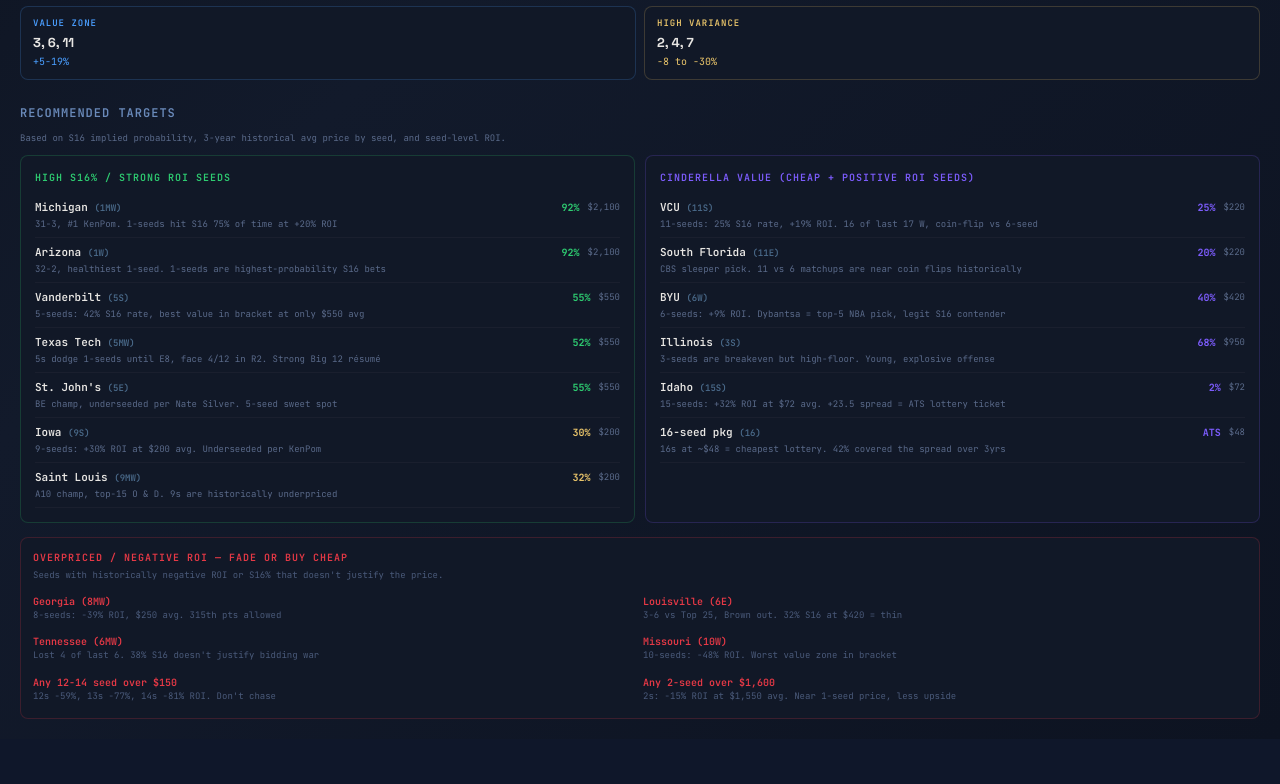
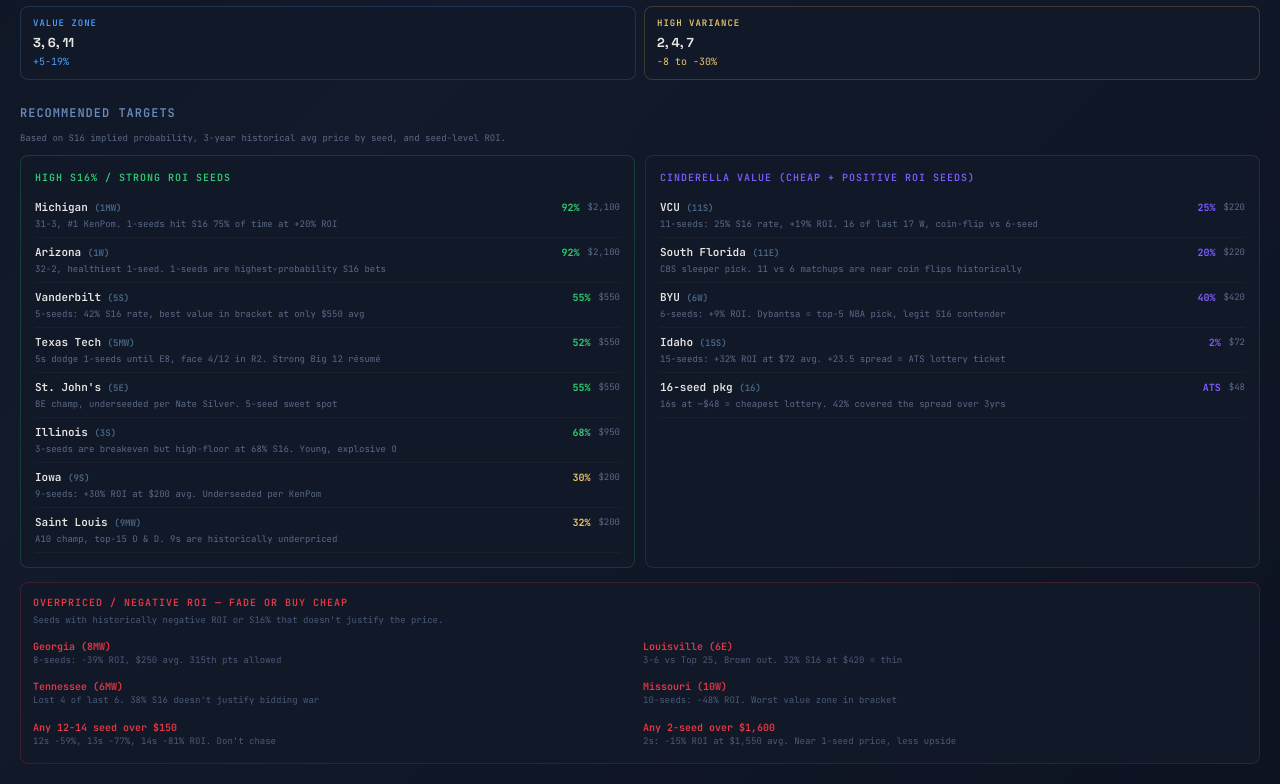
Before and after one commit to bswike/bpl, a React (Vite) app in the folder fpl-dashboard/: page /calcutta in a window 1280 px wide. Shown: the part 1138-1922 px from the top of the page. Before the commit the page ends 1877 px from the top, so only its background shows below. Built offline with nearby package versions, Linux system fonts and the light colour scheme.

Commit message:
more bug fix

```diff
--- a/fpl-dashboard/src/components/Calcutta.jsx
+++ b/fpl-dashboard/src/components/Calcutta.jsx
@@ -1892,6 +1892,7 @@ function AuctionPrep() {
               { t: "Vanderbilt", s: "5S", s16: "55%", avg: "$550", roi: "+18%", why: "5-seeds: 42% S16 rate, best value in bracket at only $550 avg" },
               { t: "Texas Tech", s: "5MW", s16: "52%", avg: "$550", roi: "+18%", why: "5s dodge 1-seeds until E8, face 4/12 in R2. Strong Big 12 résumé" },
               { t: "St. John's", s: "5E", s16: "55%", avg: "$550", roi: "+18%", why: "BE champ, underseeded per Nate Silver. 5-seed sweet spot" },
+              { t: "Illinois", s: "3S", s16: "68%", avg: "$950", roi: "+2%", why: "3-seeds are breakeven but high-floor at 68% S16. Young, explosive O" },
               { t: "Iowa", s: "9S", s16: "30%", avg: "$200", roi: "+30%", why: "9-seeds: +30% ROI at $200 avg. Underseeded per KenPom" },
               { t: "Saint Louis", s: "9MW", s16: "32%", avg: "$200", roi: "+30%", why: "A10 champ, top-15 O & D. 9s are historically underpriced" },
             ].map((pick, i) => (
@@ -1913,7 +1914,6 @@ function AuctionPrep() {
               { t: "VCU", s: "11S", s16: "25%", avg: "$220", roi: "+19%", why: "11-seeds: 25% S16 rate, +19% ROI. 16 of last 17 W, coin-flip vs 6-seed" },
               { t: "South Florida", s: "11E", s16: "20%", avg: "$220", roi: "+19%", why: "CBS sleeper pick. 11 vs 6 matchups are near coin flips historically" },
               { t: "BYU", s: "6W", s16: "40%", avg: "$420", roi: "+9%", why: "6-seeds: +9% ROI. Dybantsa = top-5 NBA pick, legit S16 contender" },
-              { t: "Illinois", s: "3S", s16: "68%", avg: "$950", roi: "+2%", why: "3-seeds are breakeven but high-floor. Young, explosive offense" },
               { t: "Idaho", s: "15S", s16: "2%", avg: "$72", roi: "+32%", why: "15-seeds: +32% ROI at $72 avg. +23.5 spread = ATS lottery ticket" },
               { t: "16-seed pkg", s: "16", s16: "ATS", avg: "$48", roi: "+17%", why: "16s at ~$48 = cheapest lottery. 42% covered the spread over 3yrs" },
             ].map((pick, i) => (
```
